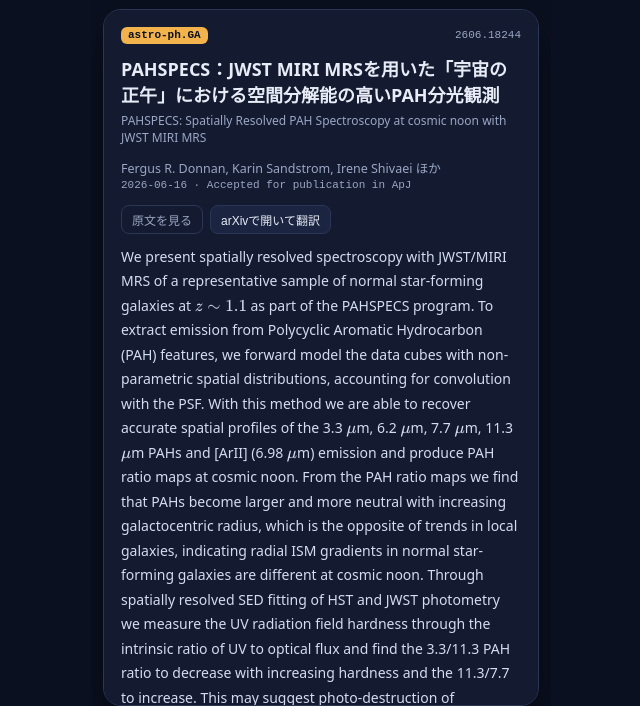
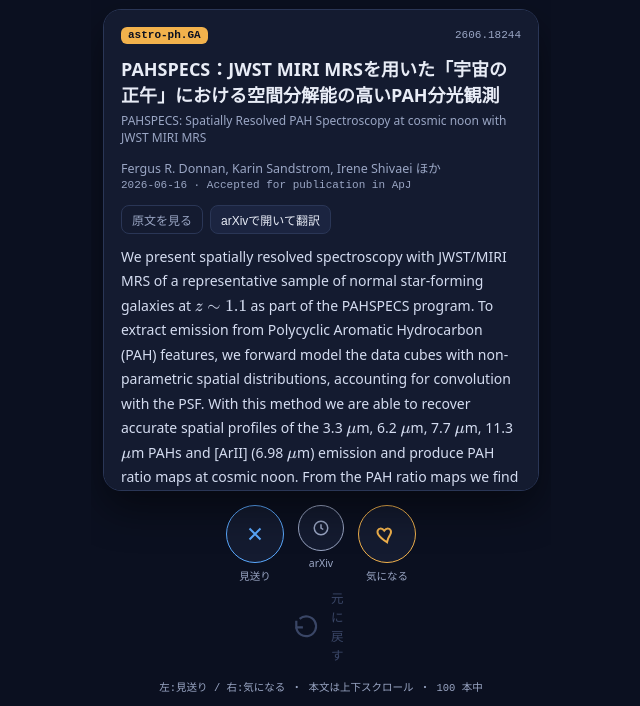
Before and after one commit to KNakashima37/ga-swipe, a plain HTML site: page index.html in a window 1280 px wide. Shown: the part 94-800 px from the top of the page, without its empty margins (319-959 px from the left). Drawn offline with nearby package versions, Linux system fonts and the light colour scheme.

Commit message:
Add files via upload

```diff
--- a/index.html
+++ b/index.html
@@ -38,8 +38,8 @@
   .meta{display:flex; justify-content:space-between; font:11px/1.4 ui-monospace,monospace; color:var(--sub); margin-top:8px}
   .bar{height:3px; background:var(--line); border-radius:3px; margin-top:8px; overflow:hidden}
   .bar>i{display:block; height:100%; background:var(--amber); width:0; transition:width .3s}
-  main{flex:1; position:relative; padding:12px 12px 0; overflow:hidden}
-  .stack{position:absolute; inset:12px 12px 0}
+  main{flex:1; display:flex; flex-direction:column; position:relative; padding:12px 12px 0; overflow:hidden; min-height:0}
+  .stack{position:relative; flex:1; min-height:0}
   .card{position:absolute; inset:0; background:var(--panel); border:1px solid var(--line);
         border-radius:18px; padding:17px; overflow-y:auto; display:flex; flex-direction:column;
         box-shadow:0 18px 40px rgba(0,0,0,.45); touch-action:pan-y}
```
